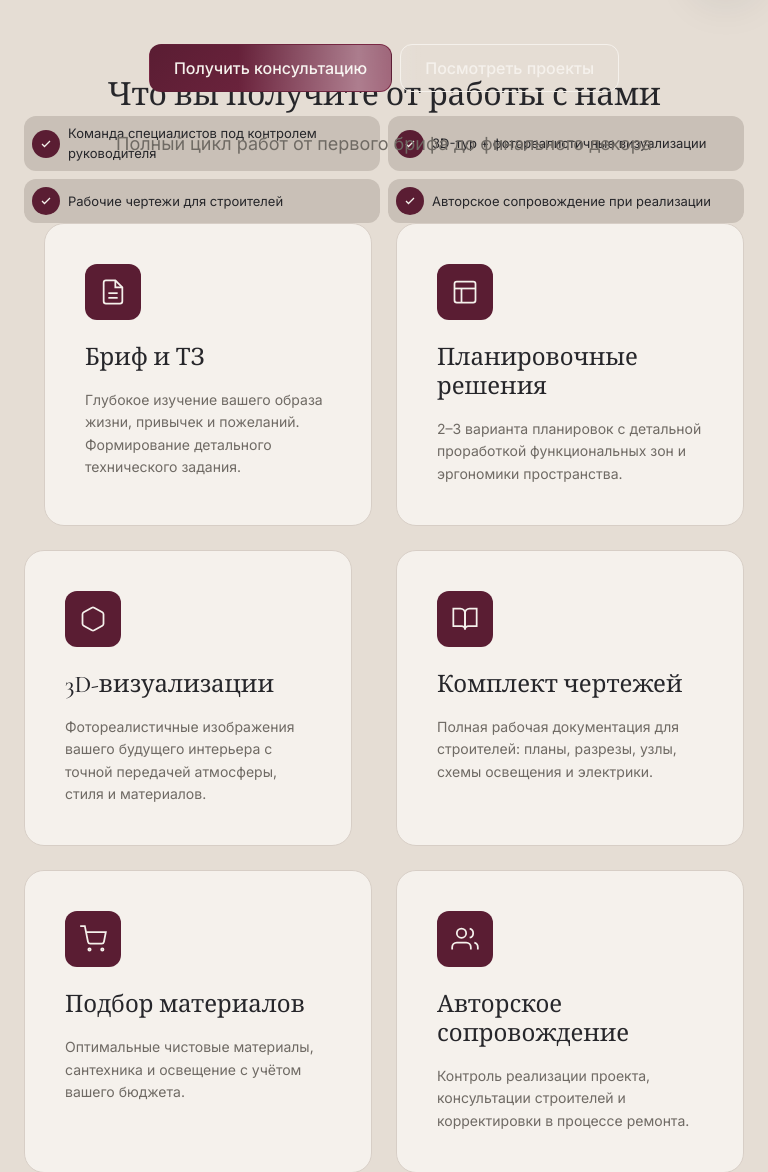
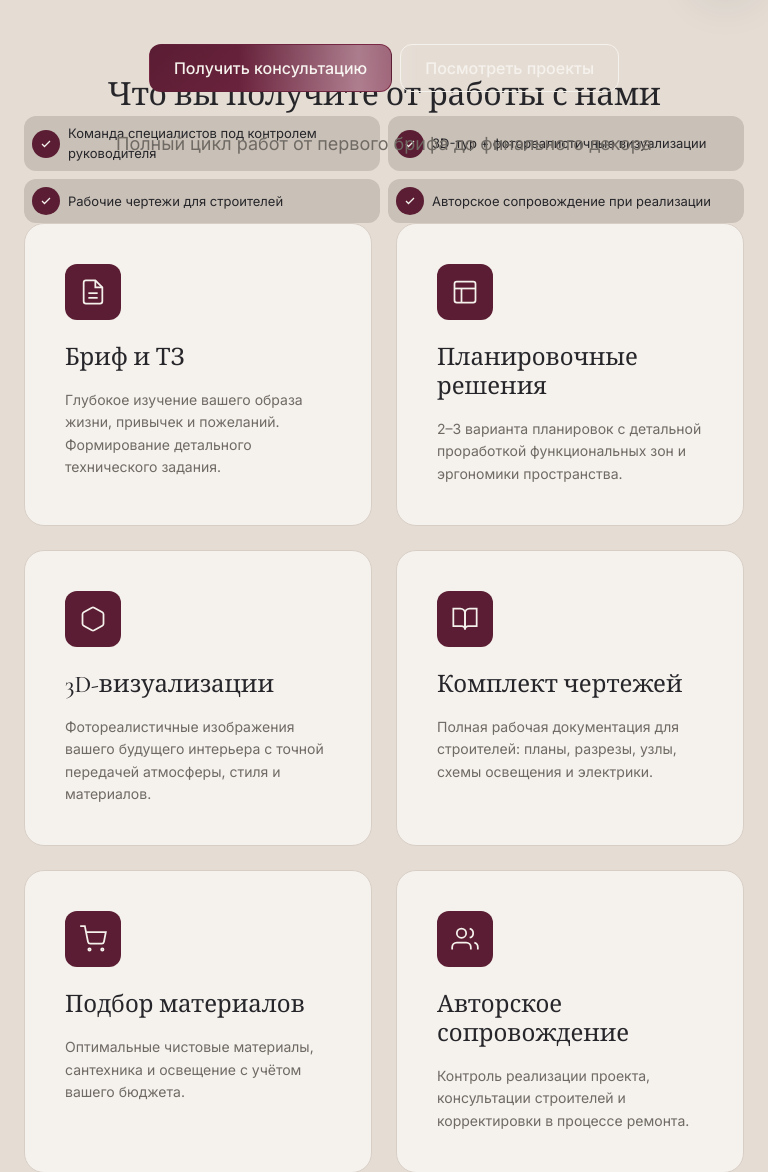
Before and after one commit to pakartem94/AnnaPakseleva, a PHP site: page / in a window 768 px wide. Shown: the part 804-1976 px from the top of the page. Run offline with PHP 8.4, Linux system fonts and the light colour scheme.

Commit message:
style: add margin reset for service cards in tablet.css
- Introduced a margin reset for `.service-card` to ensure consistent spacing across tablet layouts.

```diff
--- a/css/tablet.css
+++ b/css/tablet.css
@@ -244,6 +244,9 @@
     object-fit: cover;
     object-position: center 5%;
   }
+  .service-card {
+    margin: 0!important;
+  }
 
   .review-card {
     margin: 0!important;
```
